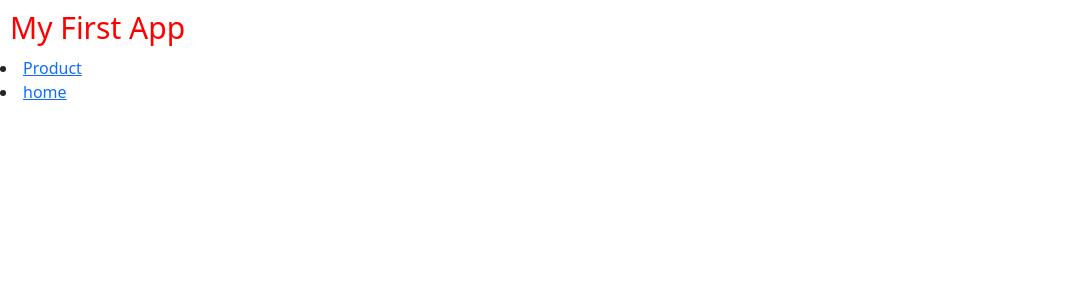
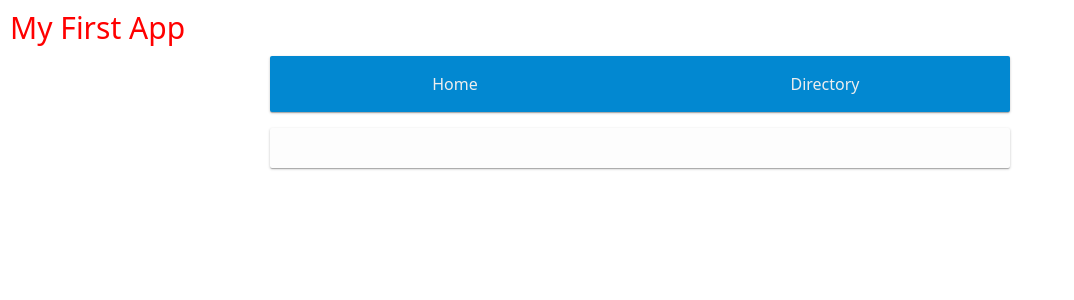
Before and after one commit to amalmtahri/learn_Angular, an Angular app: page / in a window 1280 px wide. Shown: the top 300 px of the page, without its empty margins (0-1074 px from the left). Built offline with nearby package versions, Linux system fonts and the light colour scheme.

Commit message:
adding links

```diff
--- a/src/app/app.component.html
+++ b/src/app/app.component.html
@@ -1,5 +1,15 @@
-<h1>{{title}}</h1>
+<header>
+    <h1>{{title}}</h1>
+    <nav>
+        <ul>
+            <li><a href="/home">Home</a></li>
+            <li><a href="/directory">Directory</a></li>
+        </ul>
+    </nav>
+</header>
 <!-- <app-home [directory]="directory" (onYell) = "yell($event)">hello world!</app-home> -->
-<li><a [routerLink] = "['/directory']">Product</a></li>
-<li><a [routerLink] = "['/home']">home</a></li>
-<router-outlet></router-outlet>
+<!-- <li><a [routerLink] = "['/directory']">Product</a></li> -->
+<!-- <li><a [routerLink] = "['/home']">home</a></li> -->
+<section id="main">
+    <router-outlet></router-outlet>
+</section>
--- a/src/styles.css
+++ b/src/styles.css
@@ -4,3 +4,46 @@ h1{
     color: red;
     margin: 10px;
 }
+
+nav{
+    width: 100%;
+    max-width: 740px;
+    margin: 0 auto;
+  }
+
+  nav ul{
+    padding: 0 !important;
+    background: #0288d1;
+    display: flex;
+    box-shadow: 0 1px 3px 0 rgba(0,0,0,0.2),0 1px 1px 0 rgba(0,0,0,0.14),0 2px 1px -1px rgba(0,0,0,0.12);
+    border-radius: 2px;
+    margin-top: 0;
+  }
+
+  nav li{
+    flex-basis: 0;
+    flex-grow: 1;
+    list-style-type: none;
+  }
+
+  nav a{
+    text-align: center;
+    padding: 16px 0;
+    color: #eee;
+    display: block;
+    text-decoration: none;
+  }
+
+  nav a:hover{
+    background: #1298e1;
+  }
+  #main{
+    background: #fdfdfd;
+    padding: 20px;
+    box-shadow: 0 1px 3px 0 rgba(0,0,0,0.2),0 1px 1px 0 rgba(0,0,0,0.14),0 2px 1px -1px rgba(0,0,0,0.12);
+    border-radius: 2px;
+    width: 100%;
+    max-width: 740px;
+    box-sizing: border-box;
+    margin: 0 auto
+  }
```
